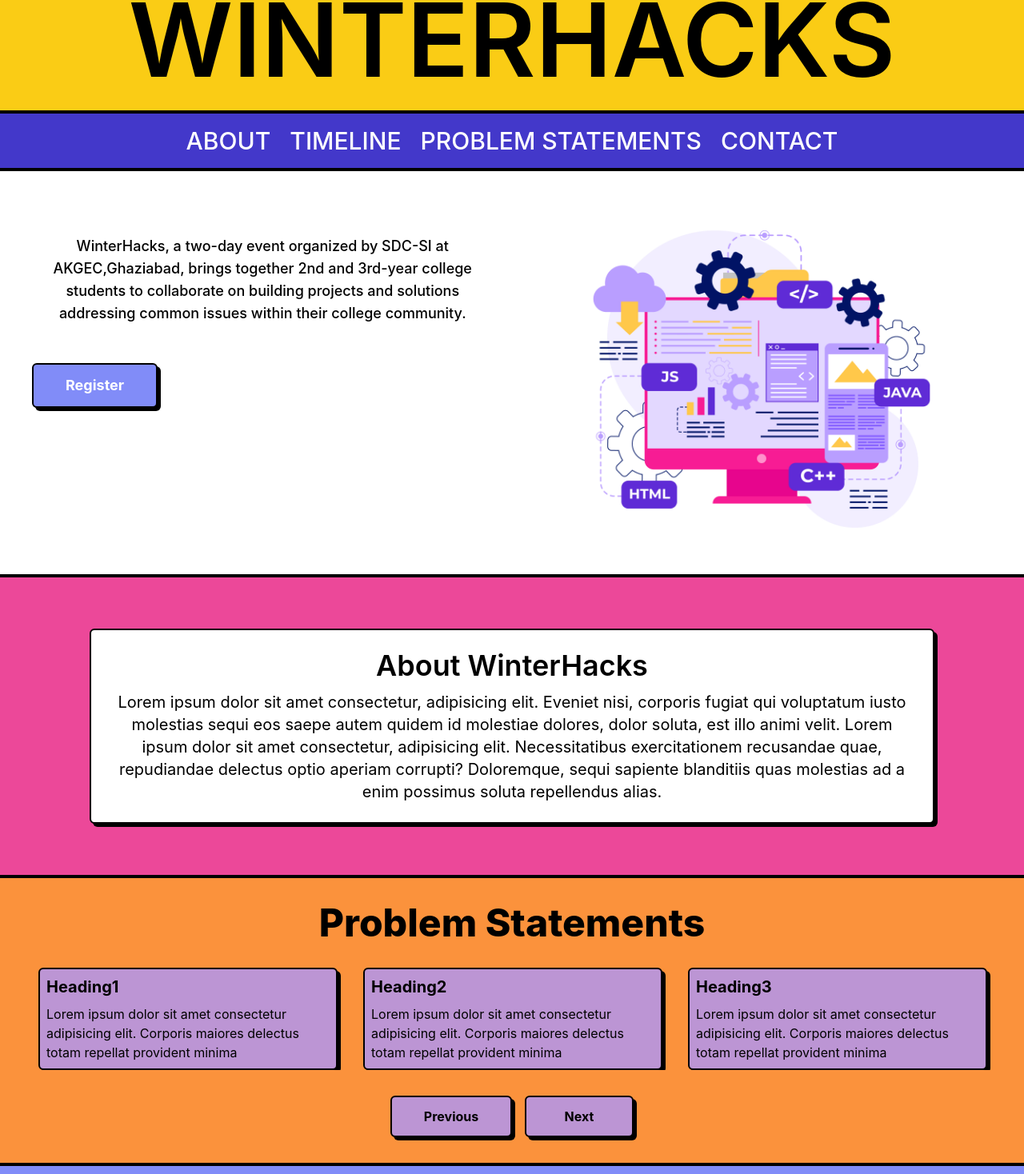
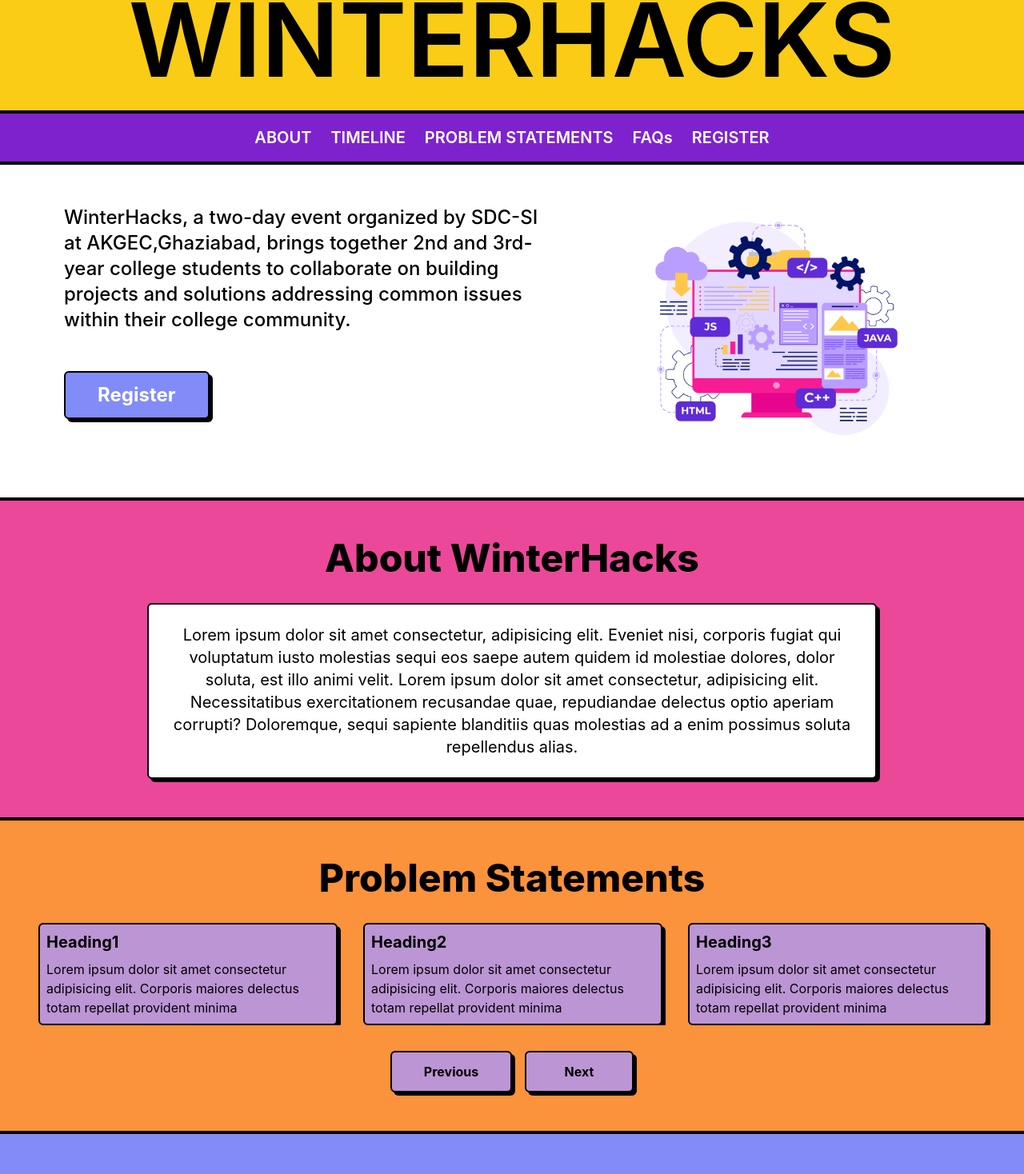
Before and after one commit to Tech-Shreyansh/hackathon-site, a React (Create React App) app: page / in a window 1280 px wide. Shown: the part 82-1550 px from the top of the page at 80% size. Built offline with nearby package versions, Linux system fonts and the light colour scheme; the HTML template or start-up script is replaced by a standard one.

Commit message:
formatted code

```diff
--- a/src/components/HomePage/About.tsx
+++ b/src/components/HomePage/About.tsx
@@ -1,9 +1,9 @@
 function About() {
   return (
-    <>
-      <div className="bg-pink-500 py-16 px-12 mt-4 border-b-4 border-t-4 border-black flex justify-center md:px-28">
-        <div className="bg-white rounded-md border-2 border-black shadow-[4px_4px_0px_0px_rgba(0,0,0,1)] p-6 flex flex-col">
-          <p className="text-2xl font-semibold mb-3 md:text-3xl lg:text-4xl">About WinterHacks</p>
+    <div id="about">
+      <div className="bg-pink-500 px-8 py-12  flex flex-col gap-8 border-b-4 border-black">
+        <p className="text-4xl lg:text-5xl text-center font-extrabold">About WinterHacks</p>
+        <div className="w-3/4 mx-auto bg-white rounded-md border-2 border-black shadow-[4px_4px_0px_0px_rgba(0,0,0,1)] p-6 flex flex-col">
           <p className="text-base md:text-lg lg:text-xl">
             Lorem ipsum dolor sit amet consectetur, adipisicing elit. Eveniet
             nisi, corporis fugiat qui voluptatum iusto molestias sequi eos saepe
@@ -15,7 +15,7 @@
           </p>
         </div>
       </div>
-    </>
+    </div>
   );
 }
 
--- a/src/components/HomePage/FAQ.tsx
+++ b/src/components/HomePage/FAQ.tsx
@@ -27,7 +27,7 @@
     ];
 
     return (
-        <div className="bg-yellow-300 p-8 flex flex-col gap-8 border-b-4 border-black">
+        <div id="faqs" className="bg-yellow-300 px-8 py-12  flex flex-col gap-8 border-b-4 border-black">
             <p className="text-4xl lg:text-5xl text-center font-extrabold">Frequently Asked Questions</p>
             <div className="flex flex-col gap-4 m-4">
                 {faqs.map((faq)=><Accordion question={faq.question} answer={faq.answer} />)}
--- a/src/components/HomePage/Intro.tsx
+++ b/src/components/HomePage/Intro.tsx
@@ -1,16 +1,16 @@
 import sideImg from '../../assets/sideImg.jpg'
 
-function Intro(){
+function Intro() {
     return (
-    <>
-    <div className="flex flex-col px-10 pt-8 md:flex-row justify-between md2:px-12">
-    <div className='text-lg font-medium md:mt-12 md2:text-xl lg2:text-2xl pr-12 lgr:text-3xl'>
+        <div id='intro'>
+            <div className="px-20 py-12 flex flex-col md:flex-row justify-between border-b-4 border-black items-center">
+                <div className='text-left text-lg font-medium text-lg md:text-xl pr-12 lg:text-2xl'>
                     WinterHacks, a two-day event organized by SDC-SI at AKGEC,Ghaziabad, brings together 2nd and 3rd-year college students to collaborate on building projects and solutions addressing common issues within their college community.
                     <button className="my-12 text-white flex cursor-pointer items-center rounded-md border-2 border-black bg-indigo-400 px-10 py-3 font-bold shadow-[4px_4px_0px_0px_rgba(0,0,0,1)] transition-all hover:translate-x-[3px] hover:translate-y-[3px] hover:shadow-none">Register</button>
                 </div>
-   <div className='flex align-middle justify-center -mt-6'><img src={sideImg} className='w-10/12 mid:w-11/12'></img></div>
+                <div className='flex align-middle justify-center -mt-6'><img src={sideImg} className='w-3/4'></img></div>
             </div>
-    </>
+        </div>
     )
 }
 export default Intro;
--- a/src/components/HomePage/Nav.tsx
+++ b/src/components/HomePage/Nav.tsx
@@ -1,12 +1,35 @@
-function Nav(){
+function Nav() {
+
+    const navItems = [
+        {
+            section: "ABOUT",
+            link: "#about"
+        },
+        {
+            section: "TIMELINE",
+            link: "#timeline"
+        },
+        {
+            section: "PROBLEM STATEMENTS",
+            link: "#ps"
+        },
+        {
+            section: "FAQs",
+            link: "#faqs"
+        },
+        {
+            section: "REGISTER",
+            link: ""
+        }
+    ]
     return (
         <>
-<div className="relative flex w-full overflow-x-hidden bg-indigo-700 py-4 justify-center px-4 border-b-4 border-black">
-<ul className="flex text-xs text-white font-medium xs:text-base sm:text-xl md:text-2xl lg:text-3xl">
-<li className="px-3 cursor-pointer hover:text-indigo-300">ABOUT</li>
-<li className="px-3 cursor-pointer hover:text-indigo-300">TIMELINE</li>
+            <div className="relative flex w-full overflow-x-hidden bg-purple-700 py-4 justify-center px-4 border-b-4 border-black">
+                <ul className="flex text-white font-semibold sm:text-base md:text-lg lg:text-xl">
+                    {navItems.map((item)=><a href={item.link}><li className="px-3 cursor-pointer hover:text-indigo-300">{item.section}</li></a>)}
+                    {/* <li className="px-3 cursor-pointer hover:text-indigo-300">TIMELINE</li>
                     <li className="px-3 cursor-pointer hover:text-indigo-300">PROBLEM STATEMENTS</li>
-<li className="px-3 cursor-pointer hover:text-indigo-300">CONTACT</li>
+                    <li className="px-3 cursor-pointer hover:text-indigo-300">CONTACT</li> */}
                 </ul>
             </div>
         </>
--- a/src/components/HomePage/ProblemStatement.tsx
+++ b/src/components/HomePage/ProblemStatement.tsx
@@ -79,7 +79,7 @@
     };
 
     return (
-        <div className="bg-orange-400 p-8 flex flex-col gap-8 border-b-4 border-black">
+        <div id="ps" className="bg-orange-400 px-8 py-12  flex flex-col gap-8 border-b-4 border-black">
             <p className="text-4xl lg:text-5xl text-center font-extrabold">Problem Statements</p>
             <Slider ref={sliderRef} {...settings}>
                 {problemStatements.map((statement, index) => (
--- a/src/components/HomePage/Timeline.tsx
+++ b/src/components/HomePage/Timeline.tsx
@@ -79,7 +79,7 @@
     ];
 
     return (
-        <div className="bg-indigo-400 p-8 flex flex-col gap-8 border-b-4 border-black">
+        <div id="timeline" className="bg-indigo-400 px-8 py-12  flex flex-col gap-8 border-b-4 border-black">
             <p className="text-4xl lg:text-5xl text-center font-extrabold">Timeline</p>
             <div className="flex flex-col md:flex-row justify-around space-y-4 md:space-y-0">
                 <div className="md:w-2/5 lg:w-1/3 rounded-md border-2 border-black bg-yellow-100 font-bold shadow-[4px_4px_0px_0px_rgba(0,0,0,1)]">
```
Lines whose indentation alone changed are shown as unchanged.
